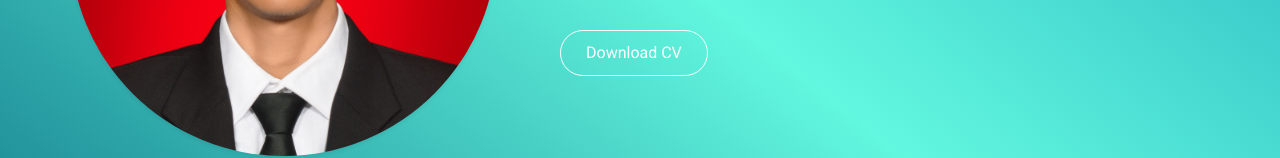
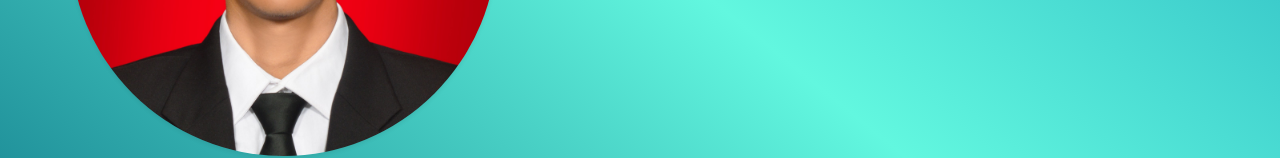
Before and after one commit to mhmmdarifrivai12/Portofolio, a plain HTML site: page index.html in a window 1280 px wide. Shown: the part 458-616 px from the top of the page. Drawn offline with nearby package versions, Linux system fonts and the light colour scheme.

Commit message:
Update index.html

```diff
--- a/index.html
+++ b/index.html
@@ -84,7 +84,7 @@
                     <h1 class="typed-text-output d-inline font-weight-lighter text-white"></h1>
                     <div class="typed-text d-none">Web Designer, Web Developer, Front End Developer, Apps Designer, Apps Developer</div>
                     <div class="d-flex align-items-center justify-content-center justify-content-lg-start pt-5">
-                        <a href="https://drive.google.com/file/d/1tYp0OVSWNU3WcQUhCqg2j256Ni9f8288/view?usp=sharing" class="btn btn-outline-light mr-5">Download CV</a>
+
                         <!-- <button type="button" class="btn-play" data-toggle="modal"
                             data-src="https://youtu.be/H44XD2yoiMM" data-target="#videoModal">
                             <span></span>
```
